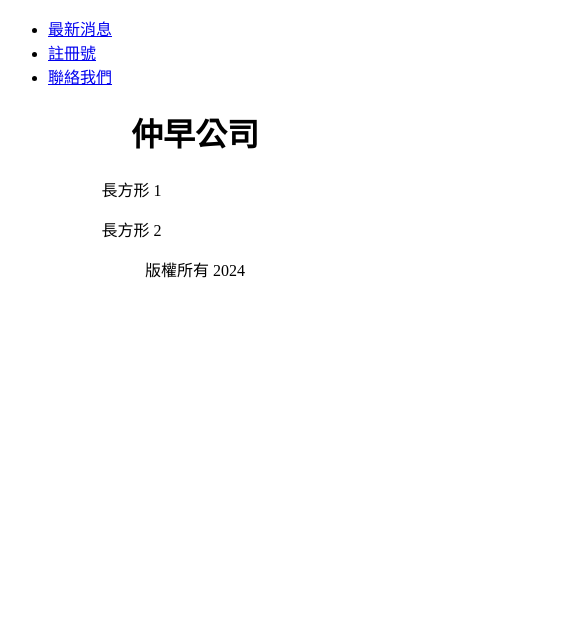
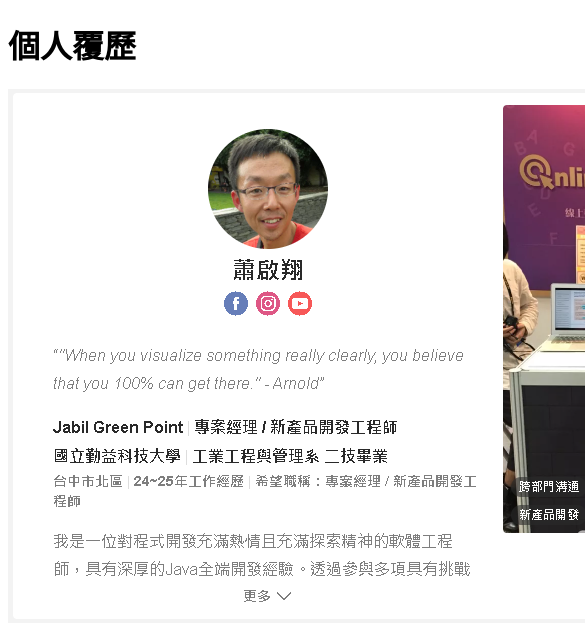
Before and after one commit to ChishiangHsiao/ChishiangHsiao.github.io, a plain HTML site: page index.html in a window 390 px wide. Shown: the top 640 px of the page, 585 px wide, since content can reach past the window. Drawn offline with Linux system fonts and the light colour scheme.

Commit message:
Update index.html

```diff
--- a/index.html
+++ b/index.html
@@ -1,57 +1,11 @@
 <!DOCTYPE html>
-<html lang="zh-TW">
+<html lang="en">
 <head>
-  <meta charset="UTF-8">
-  <title>RWD 網站範例</title>
+    <meta charset="UTF-8">
+    <title>個人覆歷</title>
 </head>
 <body>
-
-  <nav class="navbar">
-    <ul class="navbar-nav">
-      <li class="nav-item">
-        <a class="nav-link" href="#">最新消息</a>
-      </li>
-      <li class="nav-item">
-        <a class="nav-link" href="#">註冊號</a>
-      </li>
-      <li class="nav-item">
-        <a class="nav-link" href="#">聯絡我們</a>
-      </li>
-    </ul>
-  </nav>
-
-  <div class="company-name">
-    <h1>仲早公司</h1>
-  </div>
-
-  <div class="rectangle">
-    <p>長方形 1</p>
-  </div>
-  <div class="rectangle">
-    <p>長方形 2</p>
-  </div>
-
-  <footer>
-    <p>版權所有 2024</p>
-  </footer>
-
-  <style>
-    @media (max-width: 768px) {
-      .navbar {
-        width: 100%;
-      }
-      .company-name {
-        text-align: center;
-      }
-      .rectangle {
-        width: 50%;
-        margin: 0 auto;
-      }
-      footer {
-        text-align: center;
-      }
-    }
-  </style>
-
+    <h1>個人覆歷</h1>
+    <img src="resume.png">
 </body>
 </html>
```
